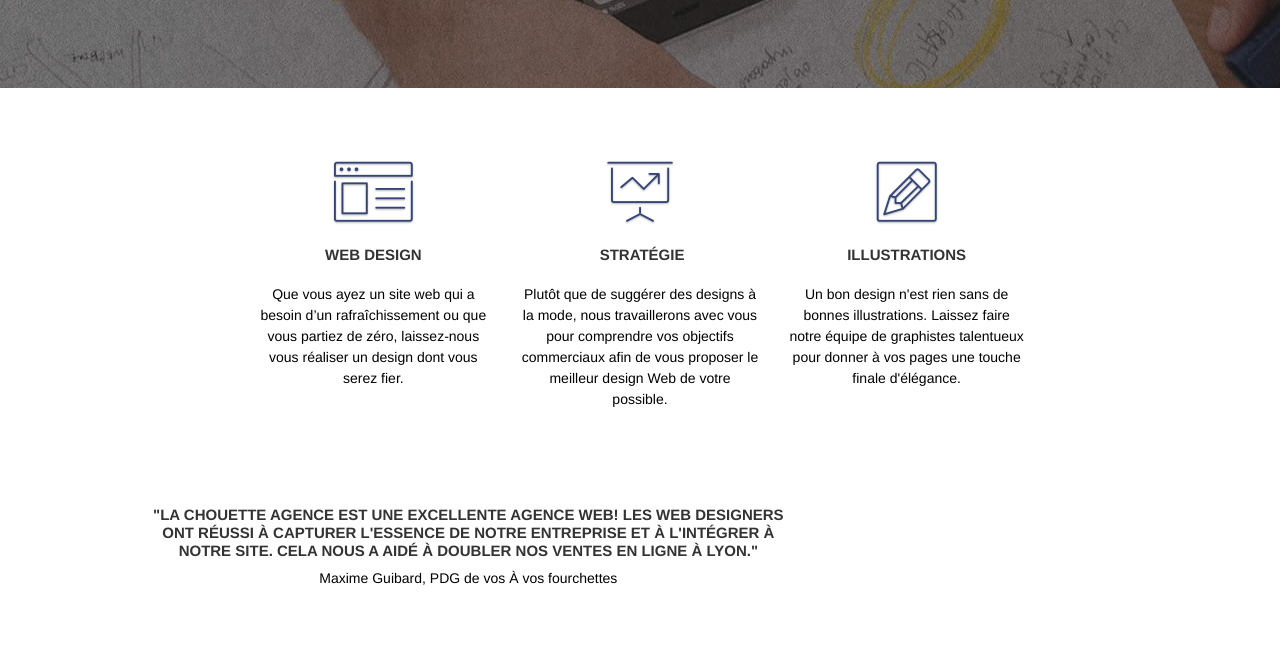
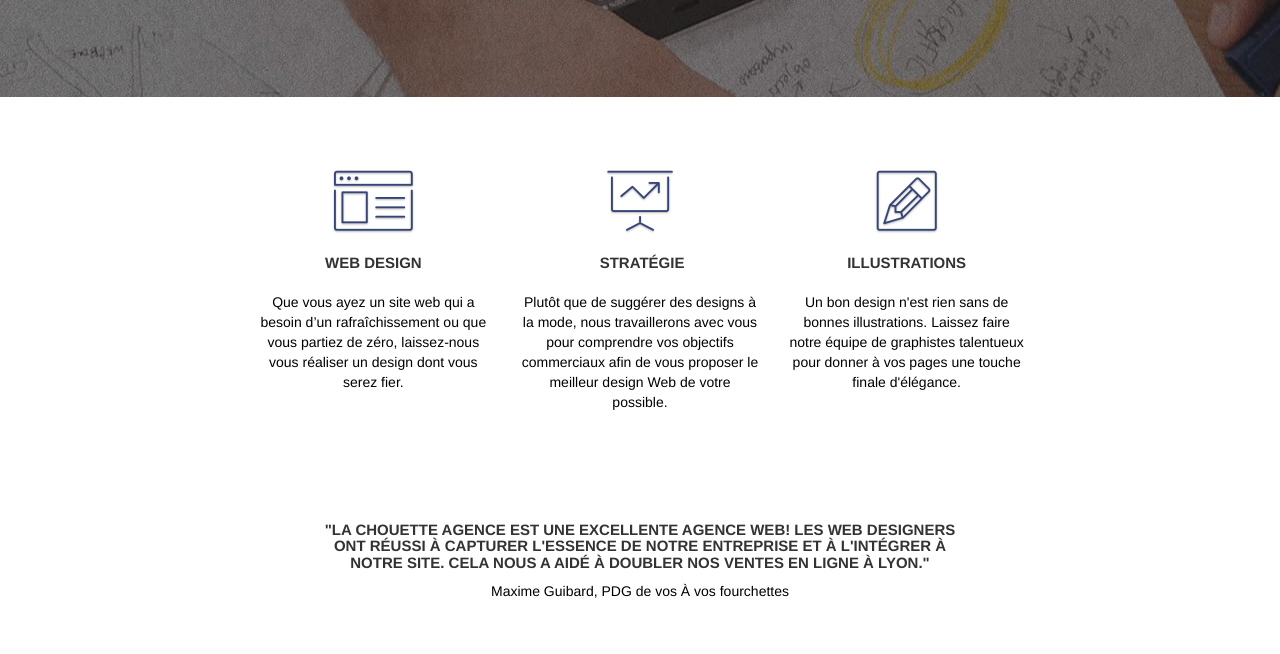
Before and after one commit to camour/camour-ChadiAmour_4_editing_12032021, a plain HTML site: page index.html in a window 1280 px wide. Shown: the part 440-1094 px from the top of the page. Drawn offline with nearby package versions, Linux system fonts and the light colour scheme; grey boxes are pictures that could not be loaded.

Commit message:
compression

```diff
--- a/index.html
+++ b/index.html
@@ -1,3 +1,4 @@
+
 <!doctype html>
 <html lang="Default">
 <head>
@@ -19,7 +20,7 @@
   integrity="sha384-Vkoo8x4CGsO3+Hhxv8T/Q5PaXtkKtu6ug5TOeNV6gBiFeWPGFN9MuhOf23Q9Ifjh"
   crossorigin="anonymous"
   >
-
+  <link rel="stylesheet" type="text/css" href="./css/bootstrap.css">
 	<link rel="stylesheet" type="text/css" href="style.css">
 	<link rel="stylesheet" type="text/css" href="./css/font-awesome.css">
 	<link rel="stylesheet" type="text/css" href="./css/et-line.css">
```
Also changed, not shown: img/2.jpg.
